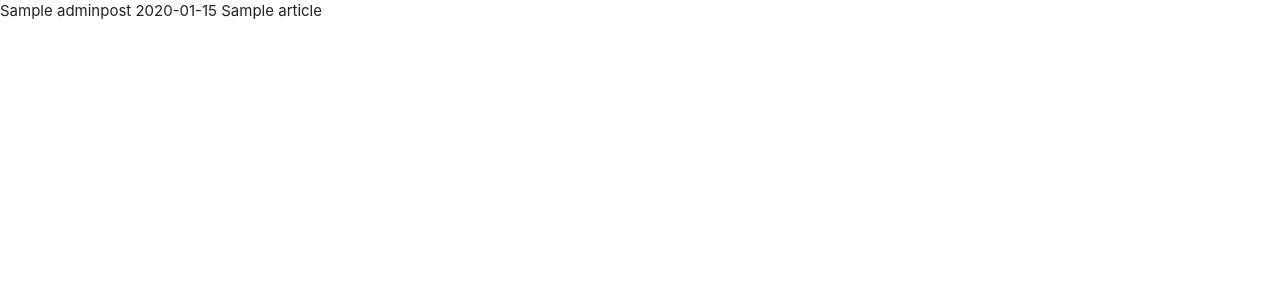
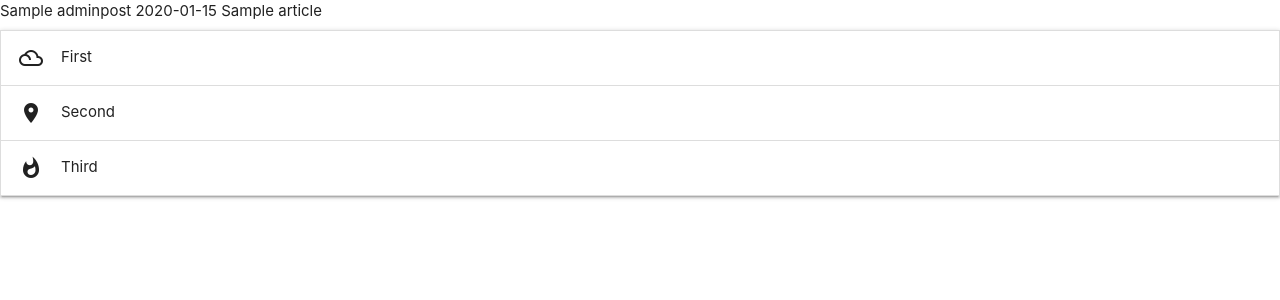
Before and after one commit to cc1005/third_milestone_project, a Flask app: page / in a window 1280 px wide. Shown: the top 300 px of the page. Run offline with Flask 2, Linux system fonts and the light colour scheme; a database or web service that is not in the repository returns one stand-in record (values such as "Sample title"); some libraries are stand-ins or nearby versions.

Commit message:
Materialize added and basic acaccordian functionality put in (although not yet linked to Atlas database properly)

```diff
--- a/templates/base.html
+++ b/templates/base.html
@@ -10,8 +10,14 @@
     <body>
         {% block content %} {% endblock %}
 
+
         <script src="https://cdnjs.cloudflare.com/ajax/libs/jquery/3.4.1/jquery.min.js"></script>
         <script src="https://cdnjs.cloudflare.com/ajax/libs/materialize/1.0.0/js/materialize.min.js"></script>
+        <script>
+            $(document).ready(function(){
+                $('.collapsible').collapsible();
+            });
+        </script>
 
     </body>
 </html>
--- a/templates/posts.html
+++ b/templates/posts.html
@@ -7,4 +7,20 @@
         {{post.article}}
         {% endfor %}
 
+  <ul class="collapsible">
+
+    <li>
+      <div class="collapsible-header"><i class="material-icons">filter_drama</i>First</div>
+      <div class="collapsible-body"><span>Lorem ipsum dolor sit amet.</span></div>
+    </li>
+    <li>
+      <div class="collapsible-header"><i class="material-icons">place</i>Second</div>
+      <div class="collapsible-body"><span>Lorem ipsum dolor sit amet.</span></div>
+    </li>
+    <li>
+      <div class="collapsible-header"><i class="material-icons">whatshot</i>Third</div>
+      <div class="collapsible-body"><span>Lorem ipsum dolor sit amet.</span></div>
+    </li>
+  </ul>
+
 {% endblock %}
```
